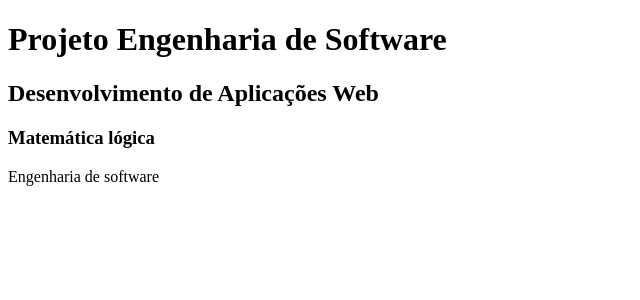
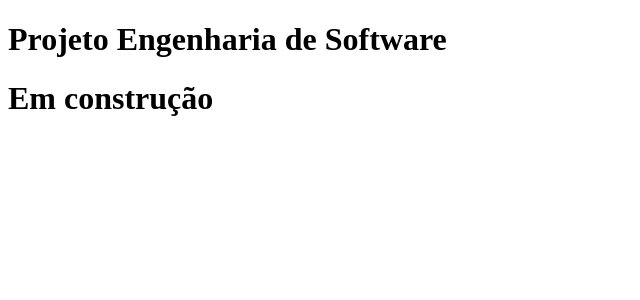
Before and after one commit to UlissesAlvesOrtiz/softwareengineer, a Next.js app: page / in a window 1280 px wide. Shown: the top 300 px of the page, without its empty margins (0-640 px from the left). Built offline with nearby package versions, Linux system fonts and the light colour scheme.

Commit message:
Ajuste na frase dentro do arquivo index.js

```diff
--- a/pages/index.js
+++ b/pages/index.js
@@ -3,9 +3,8 @@ function Home(){
      return (
         <div>
             <h1> Projeto Engenharia  de Software </h1>
-            <h2> Desenvolvimento de Aplicações Web  </h2>
-            <h3>Matemática lógica</h3>
-            <p>Engenharia de software</p>
+            <h1> Em construção  </h1>
+
         </div>
     );
 
```
